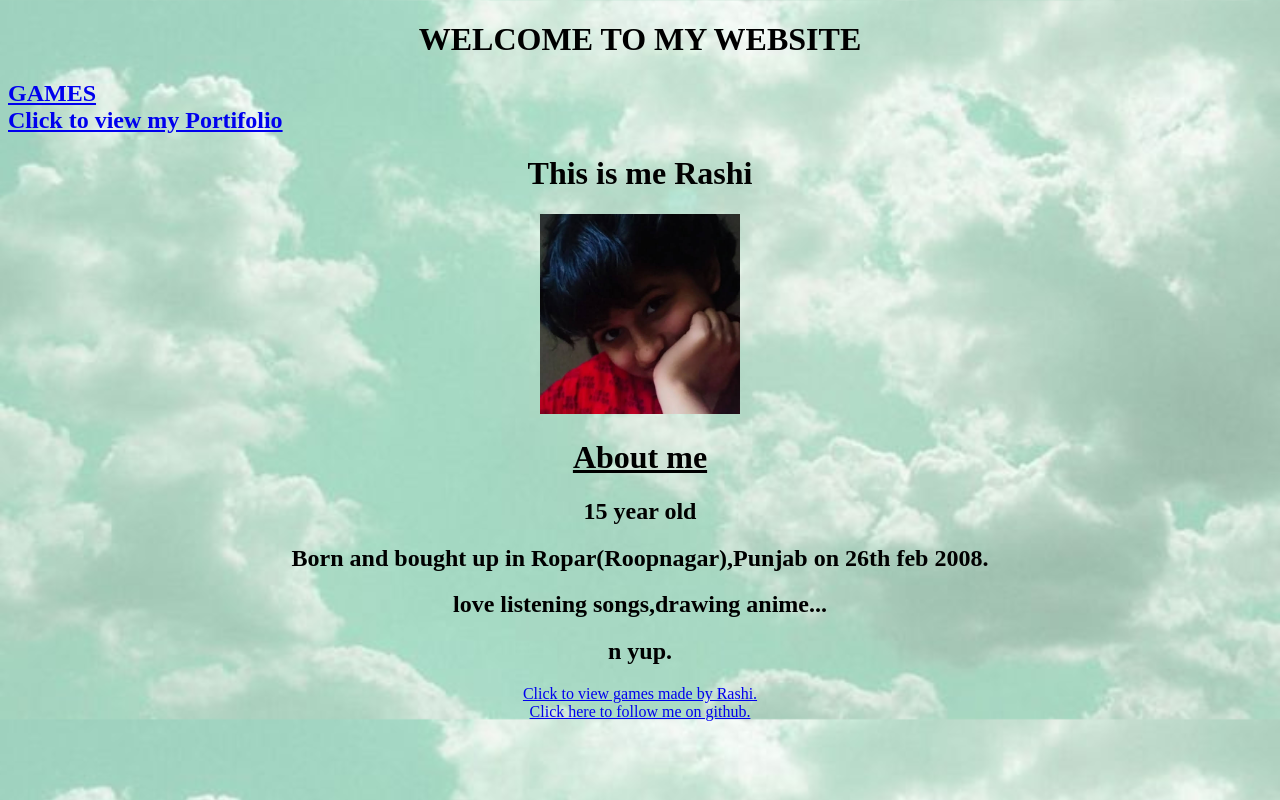
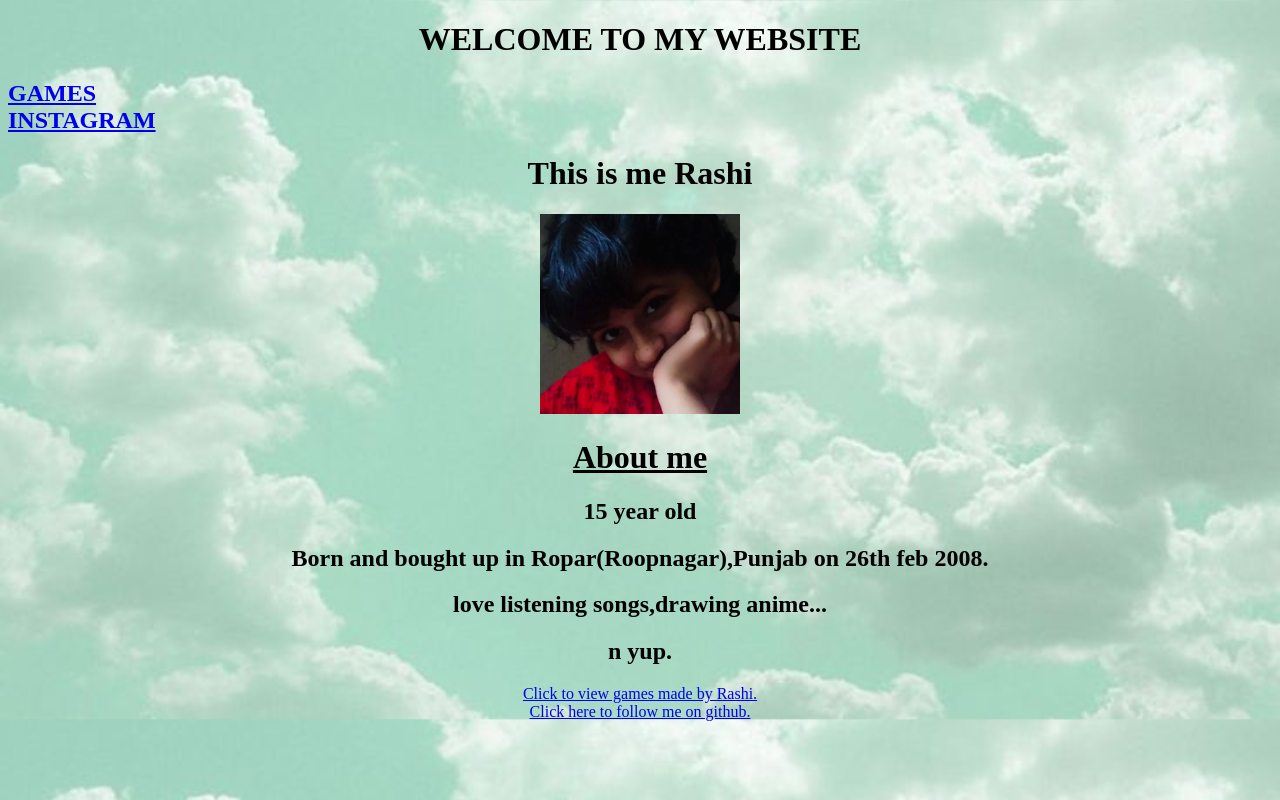
Before and after one commit to rax-xoxo/MY-OWN-WEBSITE, a plain HTML site: page index.html in a window 1280 px wide. Drawn offline with Linux system fonts and the light colour scheme.

Commit message:
Update index.html

```diff
--- a/index.html
+++ b/index.html
@@ -21,7 +21,7 @@
 </head>
 <h2>
   <div><a href ="games.html">GAMES</a></div>
-  <div><a href ="https://rashisharma3.whjr.site/"target="_blank">Click to view my Portifolio</a></div></h2>
+  <div><a href ="https://www.instagram.com/rashi2617_/"target="_blank">INSTAGRAM</a></div></h2>
 
 <body>
   <center>
```
